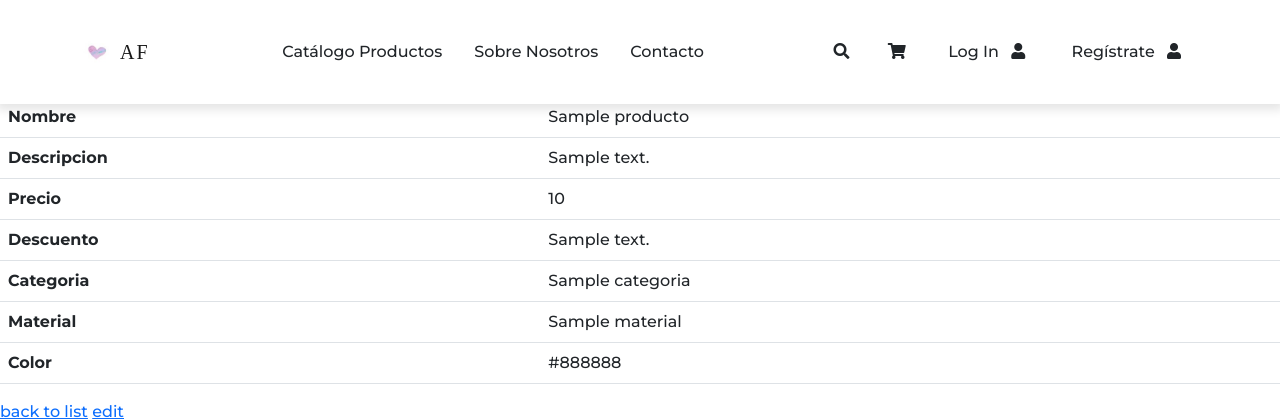
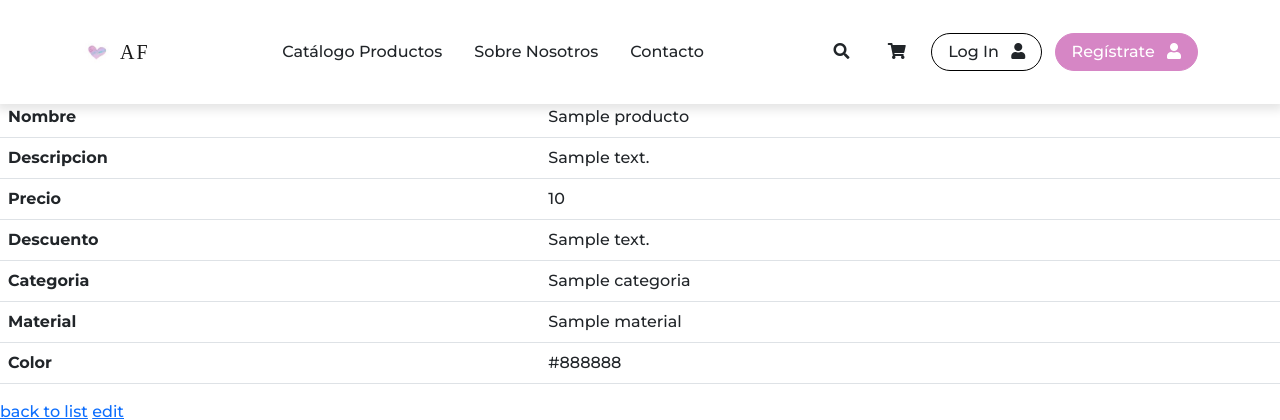
Before and after one commit to KatherineOrtizT/TiendaManualidades, a Symfony app: template templates/producto/show.html.twig in a window 1280 px wide. Shown: the top 420 px of the page. Run offline with Twig, Linux system fonts and the light colour scheme; the template is opened without the code that fills it: most values are stand-ins (such as "Sample title", 1, 10 or a date in 2020); some libraries are stand-ins or nearby versions; some web fonts are replaced.

Commit message:
update style.css botones

```diff
--- a/public/css/app_styles.css
+++ b/public/css/app_styles.css
@@ -26,6 +26,16 @@ body {
   background-color: var(--pink);
   color: #fff;
   border-color: var(--pink);
+}
+.pink-btn {
+  background-color: var(--pink) !important;
+  color: #fff !important;
+  border-color: var(--pink) !important;
+  border-radius: 25px;
+}
+.outline-btn {
+  border-color: black;
+  border-radius: 25px;
 }
 
 /* text color */
```
